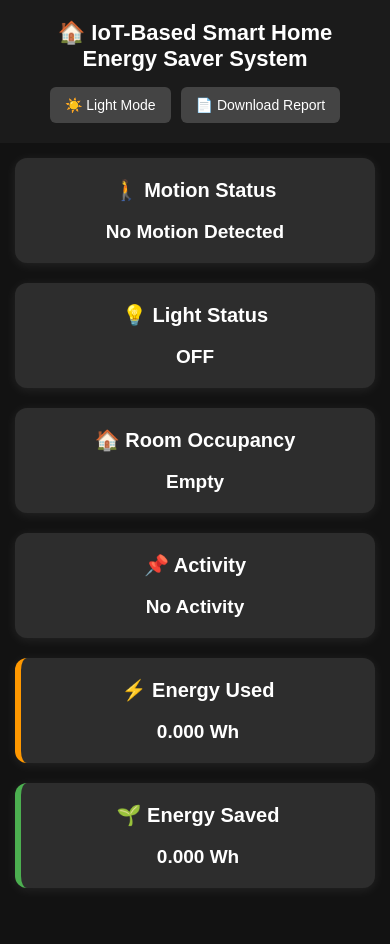
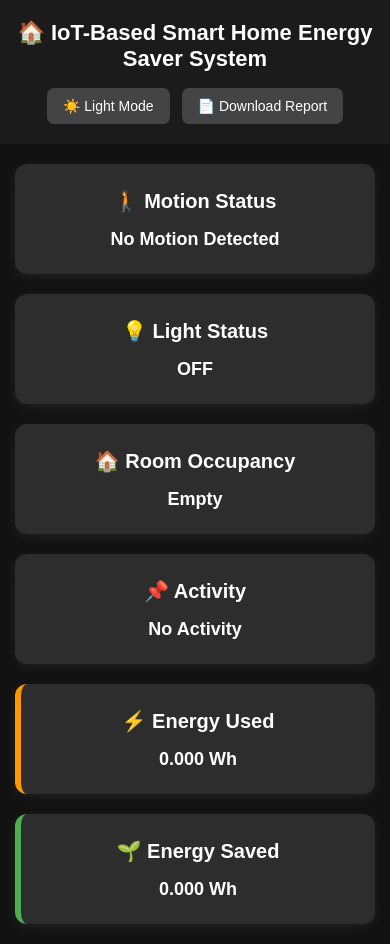
Before and after one commit to abhijithmca2527-netizen/IoT-Based-Smart-Home-Energy-Saver-System, a plain HTML site: page Dashboard/index.html in a window 390 px wide. Both pictures are taken after a click on the button "🌙 Dark Mode". Before the commit the page ends 903 px from the top, so only its background shows below. Drawn offline with Linux system fonts and the light colour scheme; no server answers.

Commit message:
Finalize dashboard with Firebase monitoring and energy display

```diff
--- a/Dashboard/index.html
+++ b/Dashboard/index.html
@@ -12,11 +12,12 @@
 
 <body>
 
-<div class="header">
+    <header class="header">
 
         <h1>🏠 IoT-Based Smart Home Energy Saver System</h1>
 
         <div class="header-buttons">
+
             <button id="themeButton" onclick="toggleTheme()">
                 🌙 Dark Mode
             </button>
@@ -24,11 +25,13 @@
             <button onclick="downloadReport()">
                 📄 Download Report
             </button>
-    </div>
 
         </div>
 
-<div class="dashboard">
+    </header>
+
+
+    <main class="dashboard">
 
         <div class="card">
             <h2>🚶 Motion Status</h2>
@@ -60,7 +63,8 @@
             <p id="energySaved">0.000 Wh</p>
         </div>
 
-</div>
+    </main>
+
 
     <script src="script.js"></script>
 
@@ -75,6 +79,7 @@ import {
             onValue
         }
         from "https://www.gstatic.com/firebasejs/10.12.2/firebase-database.js";
+
 
         const firebaseConfig = {
 
@@ -100,13 +105,10 @@ const firebaseConfig = {
         };
 
 
-// Initialize Firebase
         const app = initializeApp(firebaseConfig);
 
         const db = getDatabase(app);
 
-
-// Read /home from Firebase
         const homeRef = ref(db, "home");
 
 
@@ -117,41 +119,35 @@ onValue(homeRef, (snapshot) => {
             console.log("Firebase Data:", data);
 
 
-    if (data) {
+            if (!data) {
+                return;
+            }
 
-        // Motion
+
             document.getElementById("motion").innerText =
                 data.motion || "No Motion Detected";
 
 
-        // Light
             document.getElementById("light").innerText =
                 data.light || "OFF";
 
 
-        // Occupancy
             document.getElementById("occupancy").innerText =
                 data.occupancy || "Empty";
 
 
-        // Activity
             document.getElementById("activity").innerText =
                 data.motion === "Motion Detected"
                     ? "Person Detected"
                     : "No Activity";
 
 
-        // Energy Used
             document.getElementById("energyUsed").innerText =
-            Number(data.energyUsed || 0).toFixed(3)
-            + " Wh";
+                Number(data.energyUsed || 0).toFixed(3) + " Wh";
 
 
-        // Energy Saved
             document.getElementById("energySaved").innerText =
-            Number(data.energySaved || 0).toFixed(3)
-            + " Wh";
-    }
+                Number(data.energySaved || 0).toFixed(3) + " Wh";
 
         });
 
--- a/Dashboard/script.js
+++ b/Dashboard/script.js
@@ -1,6 +1,4 @@
-console.log(
-    "Smart Home Energy Saver Dashboard Loaded"
-);
+console.log("Smart Home Energy Saver Dashboard Loaded");
 
 
 // ======================================
@@ -15,11 +13,7 @@ function toggleTheme() {
         document.getElementById("themeButton");
 
 
-    if (
-        document.body.classList.contains(
-            "dark-mode"
-        )
-    ) {
+    if (document.body.classList.contains("dark-mode")) {
 
         themeButton.innerText =
             "☀️ Light Mode";
@@ -29,8 +23,7 @@ function toggleTheme() {
             "dark"
         );
 
-    }
-    else {
+    } else {
 
         themeButton.innerText =
             "🌙 Dark Mode";
@@ -41,7 +34,6 @@ function toggleTheme() {
         );
 
     }
-
 }
 
 
@@ -52,20 +44,14 @@ function toggleTheme() {
 window.addEventListener("DOMContentLoaded", () => {
 
     const savedTheme =
-        localStorage.getItem(
-            "dashboardTheme"
-        );
+        localStorage.getItem("dashboardTheme");
 
 
     if (savedTheme === "dark") {
 
-        document.body.classList.add(
-            "dark-mode"
-        );
+        document.body.classList.add("dark-mode");
 
-        document.getElementById(
-            "themeButton"
-        ).innerText =
+        document.getElementById("themeButton").innerText =
             "☀️ Light Mode";
 
     }
@@ -80,69 +66,61 @@ window.addEventListener("DOMContentLoaded", () => {
 function downloadReport() {
 
     const report = `
+IoT-Based Smart Home Energy Saver System
+=========================================
 
-Smart Home Energy Saver Report
-
-=====================================
-
-Motion Status :
+Motion Status:
 ${document.getElementById("motion").innerText}
 
-Light Status :
+Light Status:
 ${document.getElementById("light").innerText}
 
-Room Occupancy :
+Room Occupancy:
 ${document.getElementById("occupancy").innerText}
 
-Activity :
+Activity:
 ${document.getElementById("activity").innerText}
 
-Energy Used :
+Energy Used:
 ${document.getElementById("energyUsed").innerText}
 
-Energy Saved :
+Energy Saved:
 ${document.getElementById("energySaved").innerText}
 
-=====================================
+=========================================
 
-Generated On :
+Generated On:
 ${new Date().toLocaleString()}
-
-Generated Successfully
-
 `;
 
 
-    const blob =
-        new Blob(
-            [report],
-            {
-                type: "text/plain"
-            }
-        );
+    const blob = new Blob(
+        [report],
+        {
+            type: "text/plain"
+        }
+    );
 
 
     const url =
         URL.createObjectURL(blob);
 
 
-    const a =
+    const link =
         document.createElement("a");
 
 
-    a.href = url;
+    link.href = url;
 
-    a.download =
+    link.download =
         "Smart_Home_Energy_Report.txt";
 
 
-    document.body.appendChild(a);
+    document.body.appendChild(link);
 
-    a.click();
+    link.click();
 
-    document.body.removeChild(a);
-
+    document.body.removeChild(link);
 
     URL.revokeObjectURL(url);
-
 }
--- a/Dashboard/style.css
+++ b/Dashboard/style.css
@@ -2,16 +2,21 @@
    GENERAL
 ====================================== */
 
+* {
+    box-sizing: border-box;
+}
+
+
 body {
+    margin: 0;
+
+    min-height: 100vh;
+
     font-family: Arial, sans-serif;
 
     background: #f4f6f9;
 
     color: #222;
-
-    margin: 0;
-
-    min-height: 100vh;
 
     transition:
         background 0.3s ease,
@@ -24,60 +29,63 @@ body {
 ====================================== */
 
 .header {
-
     background: #2c3e50;
 
     color: white;
 
     text-align: center;
 
-    padding: 20px;
+    padding: 24px 20px;
 }
 
 
 .header h1 {
+    margin: 0 0 16px;
 
-    margin-top: 0;
-
-    margin-bottom: 15px;
+    font-size: 30px;
 }
 
 
 .header-buttons {
-
     display: flex;
 
     justify-content: center;
 
-    gap: 10px;
+    align-items: center;
+
+    gap: 12px;
 
     flex-wrap: wrap;
 }
 
 
 .header button {
-
-    padding: 10px 15px;
+    padding: 10px 16px;
 
     border: none;
 
-    border-radius: 6px;
+    border-radius: 7px;
+
+    background: white;
+
+    color: #222;
+
+    font-size: 14px;
 
     cursor: pointer;
 
-    font-size: 14px;
-
     transition:
         transform 0.2s ease,
-        opacity 0.2s ease;
+        box-shadow 0.2s ease;
 }
 
 
 .header button:hover {
-
     transform: translateY(-2px);
 
-    opacity: 0.9;
+    box-shadow:
+        0 4px 10px
+        rgba(0, 0, 0, 0.15);
 }
 
 
@@ -86,22 +94,20 @@ body {
 ====================================== */
 
 .dashboard {
-
     display: grid;
 
     grid-template-columns:
-        repeat(
-            auto-fit,
-            minmax(260px, 1fr)
-        );
+        repeat(3, minmax(240px, 1fr));
 
     gap: 20px;
 
-    padding: 25px;
+    width: 100%;
 
-    max-width: 1200px;
+    max-width: 1050px;
 
-    margin: auto;
+    margin: 0 auto;
+
+    padding: 32px 24px;
 }
 
 
@@ -110,47 +116,58 @@ body {
 ====================================== */
 
 .card {
+    display: flex;
+
+    flex-direction: column;
+
+    justify-content: center;
+
+    align-items: center;
+
+    min-height: 125px;
+
+    padding: 24px;
 
     background: white;
-
-    padding: 25px;
 
     border-radius: 12px;
 
     text-align: center;
 
     box-shadow:
-        0 2px 10px
-        rgba(0, 0, 0, 0.15);
+        0 3px 12px
+        rgba(0, 0, 0, 0.12);
 
     transition:
         transform 0.2s ease,
+        box-shadow 0.2s ease,
         background 0.3s ease,
         color 0.3s ease;
 }
 
 
 .card:hover {
+    transform: translateY(-3px);
 
-    transform: translateY(-3px);
+    box-shadow:
+        0 6px 18px
+        rgba(0, 0, 0, 0.14);
 }
 
 
 .card h2 {
+    margin: 0 0 16px;
 
     font-size: 20px;
-
-    margin-top: 0;
 }
 
 
 .card p {
+    margin: 0;
 
-    font-size: 19px;
+    font-size: 18px;
 
     font-weight: bold;
-
-    margin-bottom: 0;
 }
 
 
@@ -159,13 +176,11 @@ body {
 ====================================== */
 
 .energy-used {
-
     border-left: 6px solid #ff9800;
 }
 
 
 .energy-saved {
-
     border-left: 6px solid #4caf50;
 }
 
@@ -175,7 +190,6 @@ body {
 ====================================== */
 
 body.dark-mode {
-
     background: #121212;
 
     color: white;
@@ -183,25 +197,22 @@ body.dark-mode {
 
 
 body.dark-mode .header {
-
     background: #1b1b1b;
 }
 
 
 body.dark-mode .card {
-
     background: #2d2d2d;
 
     color: white;
 
     box-shadow:
-        0 2px 12px
-        rgba(255, 255, 255, 0.08);
+        0 3px 12px
+        rgba(255, 255, 255, 0.06);
 }
 
 
 body.dark-mode .header button {
-
     background: #444;
 
     color: white;
@@ -209,14 +220,16 @@ body.dark-mode .header button {
 
 
 /* ======================================
-   PROGRESS
+   TABLET
 ====================================== */
 
-progress {
+@media (max-width: 900px) {
 
-    width: 100%;
+    .dashboard {
+        grid-template-columns:
+            repeat(2, minmax(220px, 1fr));
+    }
 
-    height: 20px;
 }
 
 
@@ -226,19 +239,25 @@ progress {
 
 @media (max-width: 600px) {
 
+    .header {
+        padding: 20px 15px;
+    }
+
+
     .header h1 {
-
         font-size: 22px;
     }
 
 
     .dashboard {
+        grid-template-columns: 1fr;
 
-        padding: 15px;
+        padding: 20px 15px;
     }
 
 
     .card {
+        min-height: 110px;
 
         padding: 20px;
     }
```
Lines whose indentation alone changed are shown as unchanged.
